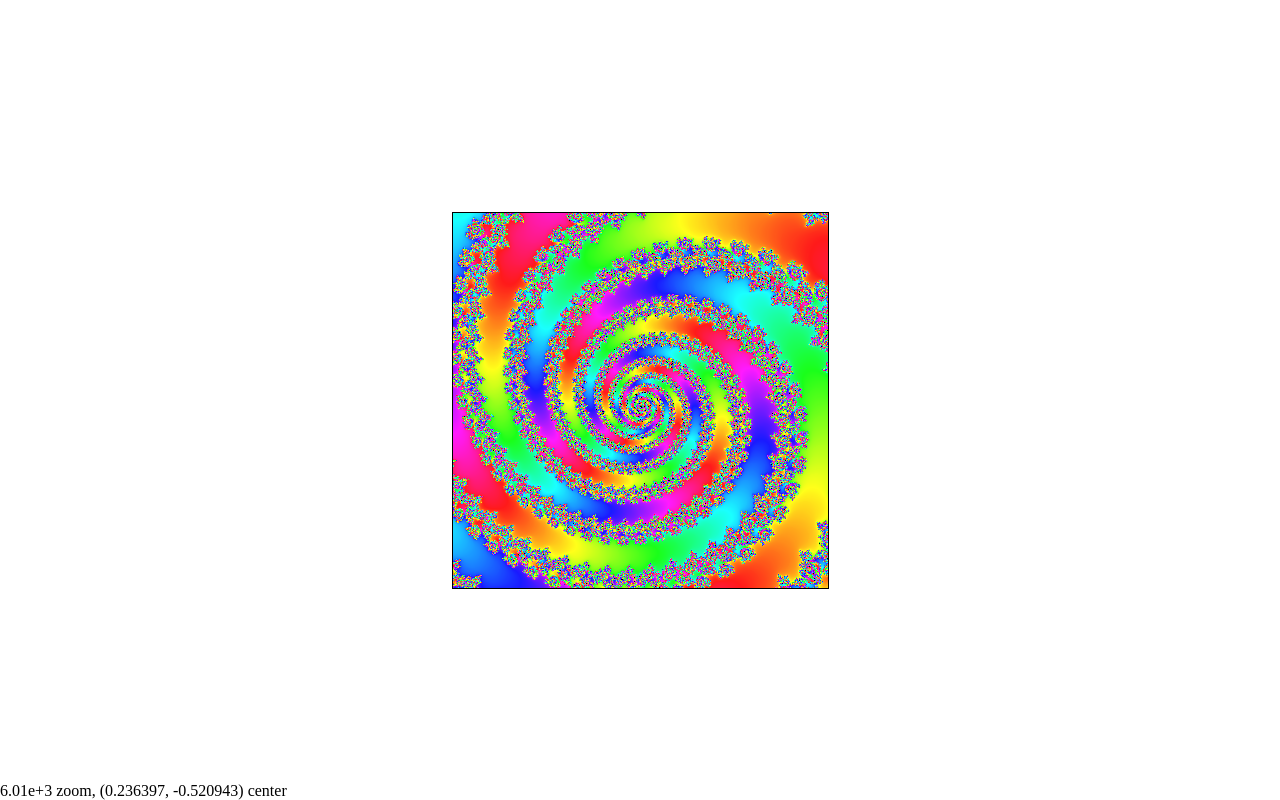
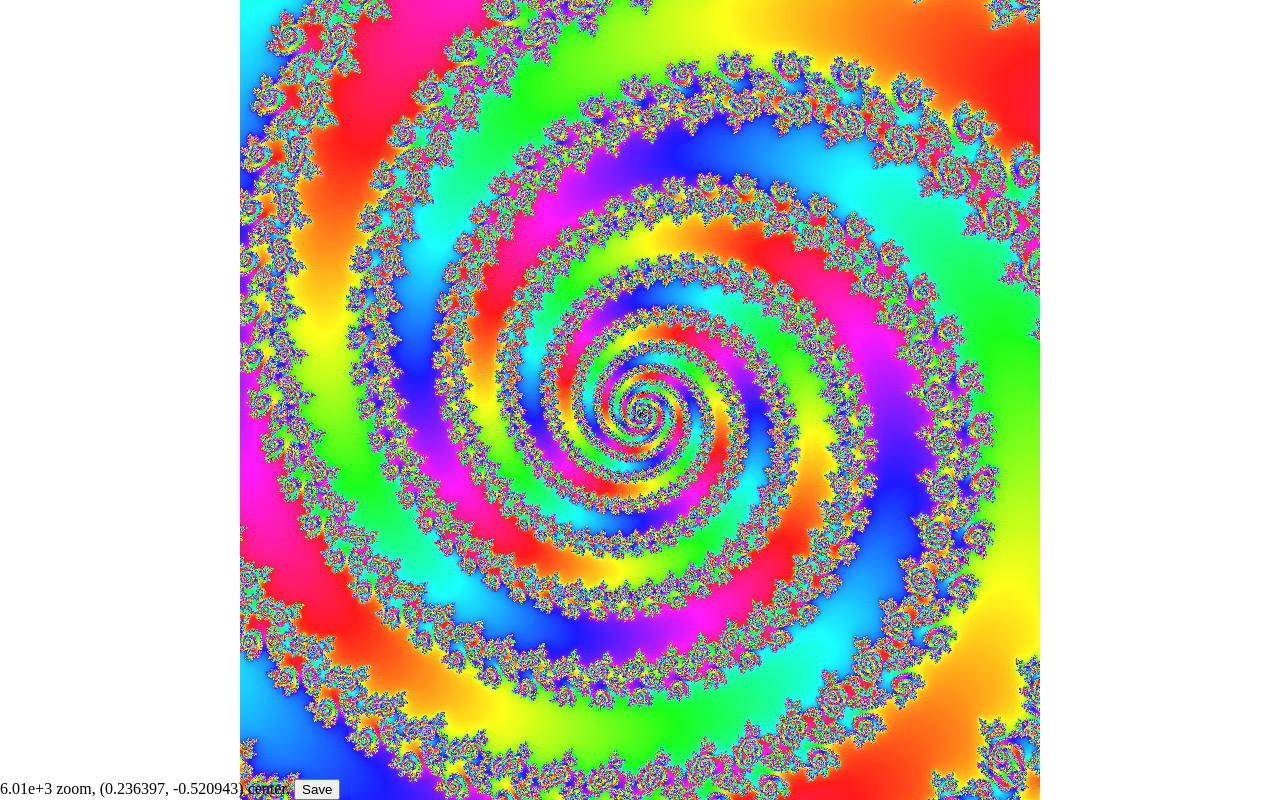
Before and after one commit to billiegoose/mandelbrot-playground, a website built with Parcel: page index.html in a window 1280 px wide. Built offline with nearby package versions, Linux system fonts and the light colour scheme.

Commit message:
scale to screen size

```diff
--- a/index.html
+++ b/index.html
@@ -17,7 +17,7 @@
         overscroll-behavior: none;
       }
       #canvas {
-        border: 1px solid black;
+        /* border: 1px solid black; */
         touch-action: none;
       }
       #caption {
@@ -32,7 +32,8 @@
 
     <div id="caption">
       <output id="zoom"></output> zoom,
-      <output id="center"></output> center
+      <output id="center"></output> center,
+      <button id="save">Save</button>
     </div>
 
     <script src="src/index.js"></script>
--- a/src/index.js
+++ b/src/index.js
@@ -1,4 +1,4 @@
-import { drawGL } from "./shader.js"
+import { init } from "./shader.js"
 import { zoom } from "./utils/zoom.js"
 import { twoFingerZoom } from "./utils/twoFingerZoom.js"
 import { pan } from './utils/pan.js'
@@ -7,10 +7,6 @@ import { meanDistanceFromPoint } from './utils/meanDistanceFromPoint.js'
 import { bounds as computeBounds } from './utils/bounds.js'
 
 const canvas = document.getElementById("canvas");
-
-const WIDTH = canvas.clientWidth;
-const HEIGHT = canvas.clientHeight;
-console.log(WIDTH, HEIGHT);
 
 // let bounds = [{r: -2, i: -1}, {r: 0, i: 1}];
 // let bounds = [
@@ -34,7 +30,28 @@ let { center, magnification } = {"center":{"r":0.23639654098268192,"i":-0.520943
 
 console.log(JSON.stringify({center, magnification}))
 
-const draw2 = () => {
+let drawGL, WIDTH, HEIGHT
+
+function setupSize () {
+  const biggest = Math.min(document.body.clientWidth, document.body.clientHeight);
+
+  canvas.setAttribute('width', biggest);
+  canvas.setAttribute('height', biggest);
+  canvas.style.setProperty('width', biggest + 'px');
+  canvas.style.setProperty('height', biggest + 'px');
+
+  WIDTH = canvas.clientWidth;
+  HEIGHT = canvas.clientHeight;
+  console.log(WIDTH, HEIGHT);
+  drawGL = init();
+  draw2();
+}
+
+setupSize();
+
+window.addEventListener('resize', setupSize);
+
+function draw2 () {
   const bs = computeBounds(center, magnification, WIDTH / HEIGHT);
   drawGL(
     WIDTH,
@@ -47,9 +64,7 @@ const draw2 = () => {
   // compute magnification - redundant but needed so we can print the value
   document.getElementById('zoom').value = (magnification).toExponential(2);
   document.getElementById('center').value = `(${center.r.toFixed(6)}, ${center.i.toFixed(6)})`
-};
-
-draw2();
+}
 
 canvas.addEventListener("wheel", event => {
   event.preventDefault();
@@ -110,3 +125,43 @@ canvas.addEventListener(
 canvas.addEventListener("pointerup", event => {
   delete pointers[event.pointerId];
 });
+
+document.getElementById('save').addEventListener('pointerdown', () => {
+  // const data = canvas.toDataURL('image/png');
+  // console.log(data);
+  // window.open(data, '_blank');
+  canvas.toBlob((blob) => {
+    const filename = `mandelbrot_${magnification.toFixed(8)}z_${center.r.toFixed(8)}r_${center.i.toFixed(8)}i.png`
+    downloadBlob(blob, filename);
+  }, "image/png");
+});
+
+// https://dev.to/nombrekeff/download-file-from-blob-21ho
+function downloadBlob(blob, name = 'file.txt') {
+  // Convert your blob into a Blob URL (a special url that points to an object in the browser's memory)
+  const blobUrl = URL.createObjectURL(blob);
+
+  // Create a link element
+  const link = document.createElement("a");
+
+  // Set link's href to point to the Blob URL
+  link.href = blobUrl;
+  link.download = name;
+
+  // Append link to the body
+  document.body.appendChild(link);
+
+  // Dispatch click event on the link
+  // This is necessary as link.click() does not work on the latest firefox
+  link.dispatchEvent(
+    new MouseEvent('click', {
+      bubbles: true,
+      cancelable: true,
+      view: window
+    })
+  );
+
+  // Remove link from body
+  document.body.removeChild(link);
+  window.URL.revokeObjectURL(blobUrl);
+}
--- a/src/shader.js
+++ b/src/shader.js
@@ -1,10 +1,10 @@
+export function init() {
   // TODO: Learn how I can make the shader interactive.
-
   const vertexShaderSource = `
   #version 100
   void main() {
   gl_Position = vec4(0.0, 0.0, 0.0, 1.0);
-gl_PointSize = 600.0;
+  gl_PointSize = 2400.0;
   }`
 
   const fragmentShaderSource = `
@@ -71,67 +71,7 @@ let vertexShader = compileShader(gl, vertexShaderSource, gl.VERTEX_SHADER);
   let fragmentShader = compileShader(gl, fragmentShaderSource, gl.FRAGMENT_SHADER);
   let program = buildProgram(gl, vertexShader, fragmentShader);
 
-var resolutionLocation = gl.getUniformLocation(program, "resolution");
-gl.uniform2f(resolutionLocation, 600.0, 400.0);
-console.log(resolutionLocation);
-
-var scaleX = gl.getUniformLocation(program, "scaleX");
-gl.uniform1f(scaleX, 3);
-var gLEFT = gl.getUniformLocation(program, "gLEFT");
-gl.uniform1f(gLEFT, -2);
-
-var scaleY = gl.getUniformLocation(program, "scaleY");
-gl.uniform1f(scaleY, 2.0);
-var gTOP = gl.getUniformLocation(program, "gTOP");
-gl.uniform1f(gTOP, -1);
-
-gl.enableVertexAttribArray(0);
-const buffer = gl.createBuffer();
-gl.bindBuffer(gl.ARRAY_BUFFER, buffer);
-gl.vertexAttribPointer(0, 1, gl.FLOAT, false, 0, 0);
-
-gl.drawArrays(gl.POINTS, 0, 1);
-
-function cleanup(gl, buffer, program) {
-  gl.useProgram(null);
-  if (buffer) gl.deleteBuffer(buffer);
-  if (program) gl.deleteProgram(program);
-}
-
-function getContext (canvas) {
-  canvas.width = canvas.clientWidth;
-  canvas.height = canvas.clientHeight;
-  return canvas.getContext("webgl");
-}
-
-function compileShader (gl, source, type) {
-  const shader = gl.createShader(type);
-  gl.shaderSource(shader, source);
-  gl.compileShader(shader);
-  return shader;
-}
-
-function buildProgram (gl, vertexShader, fragmentShader) {
-  const program = gl.createProgram();
-  gl.attachShader(program, vertexShader);
-  gl.attachShader(program, fragmentShader);
-  gl.linkProgram(program);
-  gl.detachShader(program, vertexShader);
-  gl.detachShader(program, fragmentShader);
-  gl.deleteShader(vertexShader);
-  gl.deleteShader(fragmentShader);
-
-  if (!gl.getProgramParameter(program, gl.LINK_STATUS)) {
-    const linkErrLog = gl.getProgramInfoLog(program);
-    gl.useProgram(null);
-    gl.deleteProgram(program);
-    throw new Error("Shader program did not link successfully. " + "Error log: " + linkErrLog);
-  }
-  gl.useProgram(program);
-  return program;
-}
-
-export function drawGL(
+  return function drawGL(
     canvasWidth,
     canvasHeight,
     lowerBoundr,
@@ -167,3 +107,43 @@ export function drawGL(
 
     gl.drawArrays(gl.POINTS, 0, 1);
   }
+}
+
+function cleanup(gl, buffer, program) {
+  gl.useProgram(null);
+  if (buffer) gl.deleteBuffer(buffer);
+  if (program) gl.deleteProgram(program);
+}
+
+function getContext (canvas) {
+  canvas.width = canvas.clientWidth;
+  canvas.height = canvas.clientHeight;
+  return canvas.getContext("webgl", { preserveDrawingBuffer: true });
+}
+
+function compileShader (gl, source, type) {
+  const shader = gl.createShader(type);
+  gl.shaderSource(shader, source);
+  gl.compileShader(shader);
+  return shader;
+}
+
+function buildProgram (gl, vertexShader, fragmentShader) {
+  const program = gl.createProgram();
+  gl.attachShader(program, vertexShader);
+  gl.attachShader(program, fragmentShader);
+  gl.linkProgram(program);
+  gl.detachShader(program, vertexShader);
+  gl.detachShader(program, fragmentShader);
+  gl.deleteShader(vertexShader);
+  gl.deleteShader(fragmentShader);
+
+  if (!gl.getProgramParameter(program, gl.LINK_STATUS)) {
+    const linkErrLog = gl.getProgramInfoLog(program);
+    gl.useProgram(null);
+    gl.deleteProgram(program);
+    throw new Error("Shader program did not link successfully. " + "Error log: " + linkErrLog);
+  }
+  gl.useProgram(program);
+  return program;
+}
--- a/src/utils/clampCenter.js
+++ b/src/utils/clampCenter.js
@@ -6,7 +6,6 @@ const CENTER = {r: -0.5, i: 0};
 export const clampCenter = (center) => {
   const v = add(center, mult(CENTER, -1));
   const d = Math.sqrt(v.r ** 2 + v.i ** 2);
-  console.log('d', d)
   if (d > RADIUS) {
     const scale = RADIUS / d;
     center = add(mult(v, scale), CENTER);
```
Lines whose indentation alone changed are shown as unchanged.
